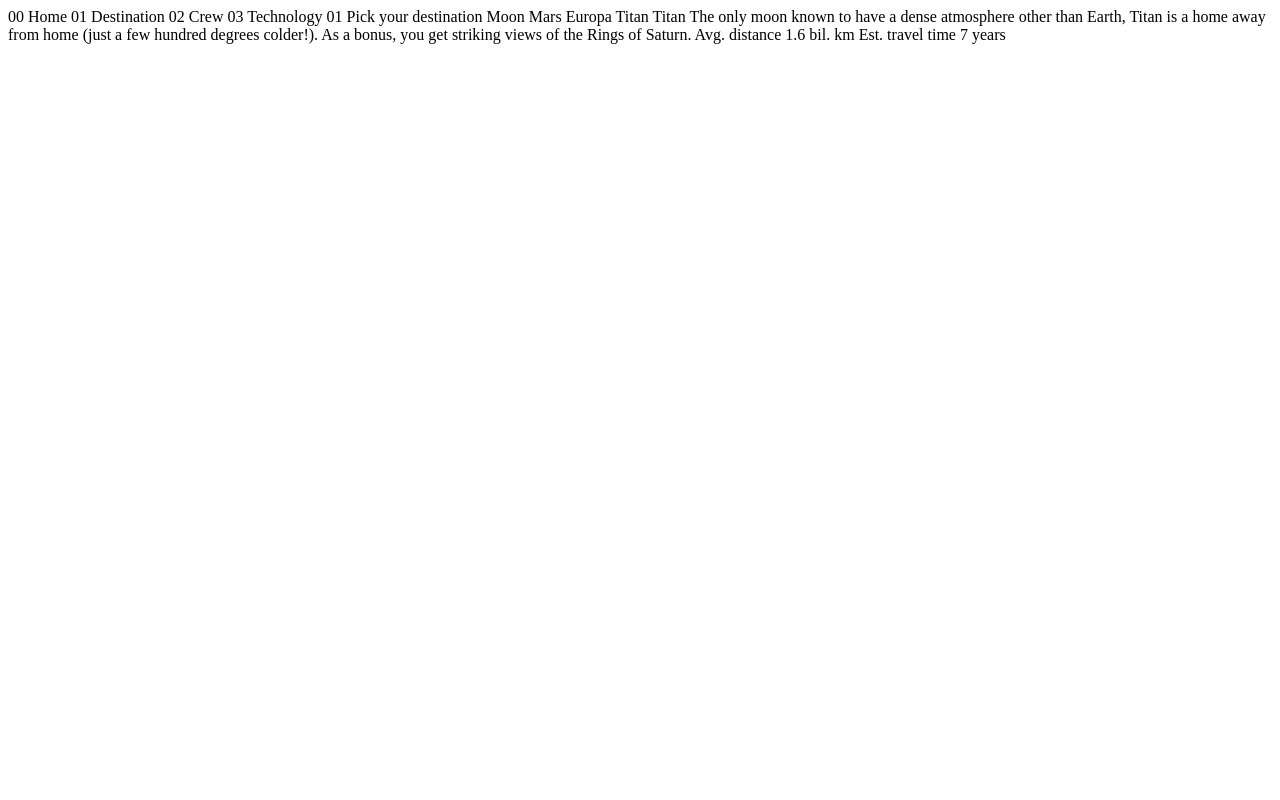
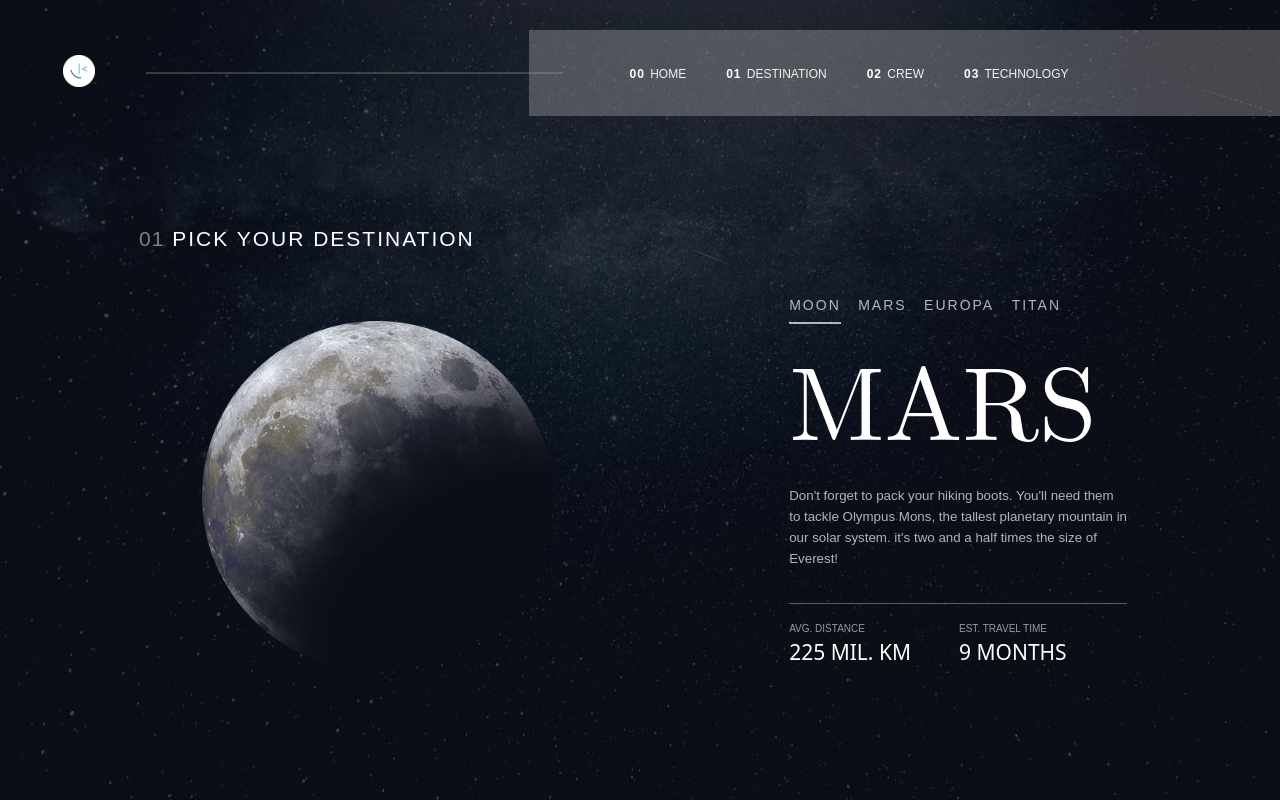
Before and after one commit to KHAYRE-DDINE/Complete-Projects, a plain HTML site: page space-tourism-website-main/starter-code/destination-titan.html in a window 1280 px wide. Drawn offline with Linux system fonts and the light colour scheme.

Commit message:
Continue My Project

```diff
--- a/space-tourism-website-main/starter-code/destination-titan.html
+++ b/space-tourism-website-main/starter-code/destination-titan.html
@@ -1,37 +1,73 @@
 <!DOCTYPE html>
 <html lang="en">
-<head>
-  <meta charset="UTF-8">
-  <meta name="viewport" content="width=device-width, initial-scale=1.0">
+  <head>
+    <meta charset="UTF-8" />
+    <meta name="viewport" content="width=device-width, initial-scale=1.0" />
 
-  <link rel="icon" type="image/png" sizes="32x32" href="./assets/favicon-32x32.png">
+    <link
+      rel="icon"
+      type="image/png"
+      sizes="32x32"
+      href="./assets/favicon-32x32.png"
+    />
 
-  <title>Frontend Mentor | Space tourism website</title>
-</head>
-<body>
+    <title>Frontend Mentor | Space tourism website</title>
 
-  00 Home
-  01 Destination
-  02 Crew
-  03 Technology
+    <link rel="stylesheet" href="style.css" />
+    <link rel="stylesheet" href="destination.css" />
+  </head>
+  <body>
+    <header class="head">
+      <div class="logo">
+        <img src="./assets/favicon-32x32.png" alt="" />
+      </div>
+      <nav class="nav">
+        <li class="list">
+          <a href=""><b>00</b> home</a>
+        </li>
+        <li class="list">
+          <a href=""><b>01</b> destination</a>
+        </li>
+        <li class="list">
+          <a href=""><b>02</b> crew</a>
+        </li>
+        <li class="list">
+          <a href=""><b>03</b> technology</a>
+        </li>
+      </nav>
+    </header>
 
-  01 Pick your destination
+    <main class="main">
+      <section class="left">
+        <h2 class="title"><span>01</span> pick your destination</h2>
+        <div class="image">
+          <img src="./assets/destination/image-moon.png" alt="" />
+        </div>
+      </section>
+      <section class="right">
+        <div class="planets">
+          <span data-index="0" class="show">moon</span>
+          <span data-index="1">mars</span>
+          <span data-index="2">europa</span>
+          <span data-index="3">titan</span>
+        </div>
+        <div class="title"><h1 class="h1">mars</h1></div>
+        <div class="para">
+          <small>Don't forget to pack your hiking boots. You'll need them <br>
+          to tackle Olympus Mons, the tallest planetary mountain in <br>
+        our solar system. it's two and a half times the size of <br> Everest!</small>
+        </div>
+        <div class="info">
+          <div class="distance">
+            <section class="street"><small>avg. distance</small><br>225 mil. km</section>
+          </div>
+          <div class="date">
+            <section class="month"><small>est. travel time</small><br>9 months</section>
+          </div>
+        </div>
+      </section>
+    </main>
 
-  Moon
-  Mars
-  Europa
-  Titan
-
-  Titan
-
-  The only moon known to have a dense atmosphere other than Earth, Titan
-  is a home away from home (just a few hundred degrees colder!). As a
-  bonus, you get striking views of the Rings of Saturn.
-
-  Avg. distance
-  1.6 bil. km
-
-  Est. travel time
-  7 years
-</body>
+    <script src="script.js"></script>
+  </body>
 </html>
--- /dev/null
+++ b/space-tourism-website-main/starter-code/destination.css
@@ -0,0 +1,115 @@
+* {
+}
+
+body {
+  background-image: url(./assets/destination/background-destination-desktop.jpg);
+}
+
+
+/****************************/
+       /* Header */
+/****************************/
+.head .nav::before {
+    width: 417px;
+    left: -49%;
+}
+.head .nav {
+    width: 50%;
+}
+
+/****************************/
+       /* Main Left */
+/****************************/
+.main .left .title{
+    font-weight: normal;
+    text-transform: uppercase;
+    letter-spacing: 2px;
+    font-size: 21px;
+    margin-top: 67px;
+}
+.main .left {
+    width: 33%;
+    color: white;
+    margin-left: 67px;
+    margin-top: 0;
+    display: flex;
+    flex-direction: column;
+    justify-content: space-between;
+}
+.main .left span {
+    color: gray;
+    letter-spacing: 1px;
+}
+.main .image {
+    width: 350px;
+    height: 350px;
+    margin-left: 63px;
+    margin-top: 70px;
+}
+.main .image img {
+  width: 100%;
+  height: 100%;
+}
+
+/****************************/
+       /* Main Right */
+/****************************/
+.main .right {
+    margin-right: 111px;
+    margin-top: 132px;
+}
+.main .right .planets {
+    color: #ffffffb0;
+    text-transform: uppercase;
+    margin-bottom: 32px;
+}
+.main .right .planets span {
+    letter-spacing: 2px;
+    font-weight: normal;
+    padding-bottom: 9px;
+    margin-right: 13px;
+    cursor: pointer;
+    font-size: 14px;
+}
+.main .right .planets span.show,
+.main .right .planets span:hover{
+    border-bottom: 2px solid;
+}
+
+.title .h1 {
+    color: white;
+    font-weight: normal;
+    font-size: 104px;
+    padding-bottom: 14px;
+    text-transform: uppercase;
+    font-family: math;
+}
+.title .para{
+}
+.para small {
+    line-height: 21px;
+    display: block;
+    color: #ffffffb0;
+    border-bottom: 1px solid #ffffff52;
+    padding-bottom: 34px;
+}
+.info {
+    display: flex;
+    justify-content: start;
+    text-transform: uppercase;
+}
+.info section {
+    margin-top: 6px;
+    margin-right: 48px;
+    color: white;
+    font-size: 21px;
+    font-weight: 100;
+    font-family: system-ui;
+}
+.info .month {
+
+}
+.info small{
+    color: #ffffff94;
+    font-size: 10px;
+}
--- /dev/null
+++ b/space-tourism-website-main/starter-code/script.js
@@ -0,0 +1,24 @@
+let planetImage = document.querySelectorAll(".left img");
+let planets = document.querySelectorAll(".right .planets span");
+let call = new XMLHttpRequest();
+
+planets.forEach((e) => {
+  e.onclick = function () {
+    let data;
+    call.onreadystatechange = function () {
+      if (call.status == 200 && call.readyState == 4) {
+        data = JSON.parse(call.responseText).destinations;
+        for(i=0; i<data.length; i++){
+            planetImage[i].src = data[e.dataset.index].images.png
+        }
+        console.log( data);
+      }
+    };
+    planets.forEach((e)=>{
+        e.classList.remove("show")
+    })
+    e.classList.add("show")
+    call.open("GET", "data.json", true);
+    call.send();
+  };
+});
--- a/space-tourism-website-main/starter-code/style.css
+++ b/space-tourism-website-main/starter-code/style.css
@@ -1,3 +1,4 @@
+@import url('https://fonts.googleapis.com/css2?family=Nunito:wght@200&family=Roboto+Slab:wght@300;400&display=swap');
 *{
     margin: 0;padding: 0;
     font-family: sans-serif;
@@ -5,8 +6,9 @@
 body{
    background-image: url(./assets/home/background-home-desktop.jpg);
    background-size: cover;
-   width: 100%;
-   height: 100vh;
+   width: calc(100% - 30px);
+   height: 87vh;
+   margin: 30px;
 }
 /****************************/
        /* Header */
@@ -18,29 +20,34 @@ body{
    height: 86px;
    /* background: aliceblue; */
    display: flex;
-   justify-content: space-around;
+   justify-content: space-between;
+   align-items: center;
 }
 .head .logo{
+   margin-left: 33px;
 
 }
-.head .nav{
+
+.head .nav {
     display: flex;
     justify-content: center;
     align-items: center;
     background-color: #c3c0c054;
-   width: 45%;
+    width: 44%;
     position: relative;
     height: 86px;
+    /* right: -151px; */
+    padding-right: 141px;
 }
 .head .nav::before{
    content: '';
-   width: 400px;
+   width: 520px;
    height: 1px;
    background-color: #adabab91;
    position: absolute;
    top: 50%;
    transform: translateY(-50%);
-   right: 547px;
+   left: -67%;
 }
 .head .nav .list {
    list-style: none;
@@ -53,11 +60,15 @@ body{
 }
 .head .nav .list a {
    text-decoration: none;
-    color: white;
+   color: #f1f1f1;
     text-transform: uppercase;
     font-size: 12px;
 }
 .head .nav .list a b {
+   color: white;
+   font-weight: 900;
+   letter-spacing: 1px;
+   margin-right: 2px;
 }
 
 /****************************/
@@ -67,12 +78,14 @@ body{
    display: flex;
    justify-content: space-between;
    align-items: center;
-   height: 100vh;
+   height: calc(100vh - 30px);
    margin: 0 42px;
 }
 .main .left{
    width: 33%;
    color: white;
+   margin-left: 67px;
+   margin-top: 145px;
 }
 .main .left p{
    text-align: justify;
@@ -85,8 +98,26 @@ body{
     color: gray;
     font-weight: bold;
 }
-.main .left p small{
+.main .left p small {
    text-transform: uppercase;
    font-size: 7.7em;
-   font-weight: normal;
+   font-family: 'Roboto Slab', serif;
+   font-weight: 100;
+   color: white;
 }
+.main .right  {
+   margin-right: 111px;
+   margin-top: 145px;
+}
+.main .right p {
+   background-color: white;
+   border-radius: 50%;
+   width: 200px;
+   height: 200px;
+   display: flex;
+   justify-content: center;
+   align-items: center;
+   font-size: 24px;
+   letter-spacing: 2px;
+   text-transform: uppercase;
+}
```
Also changed, not shown: space-tourism-website-main/starter-code/index.html (+31 -15 lines). Lines whose indentation alone changed are shown as unchanged.
